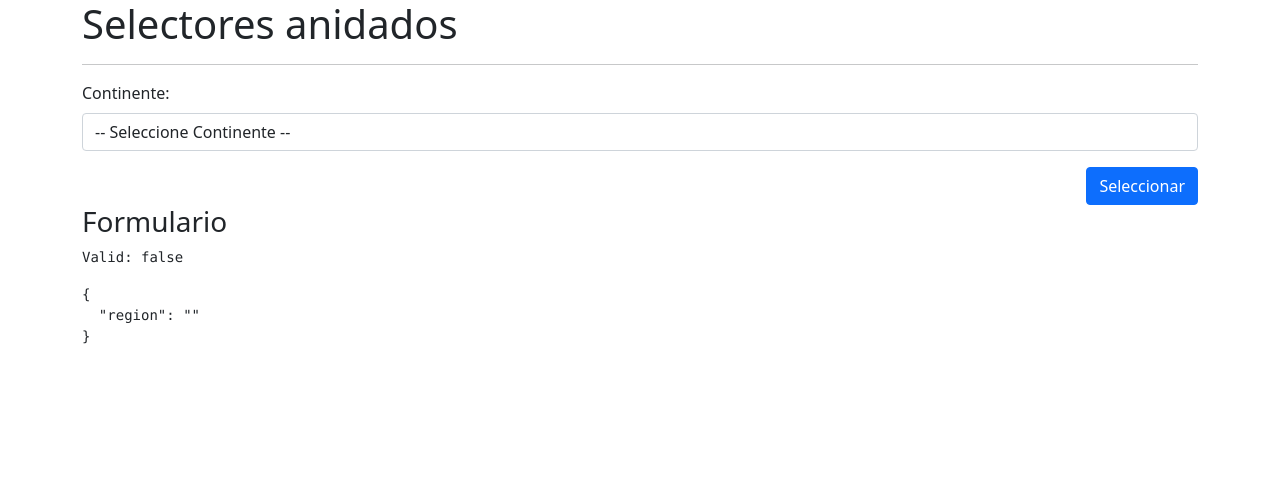
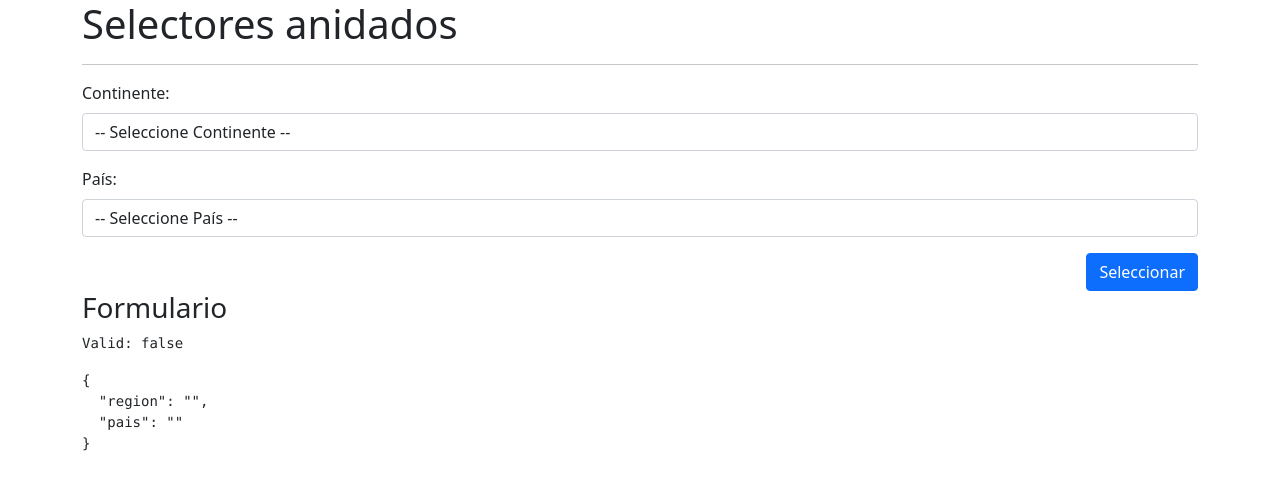
Before and after one commit to ConxiCR/Angular_selectores, an Angular app: page /selector/selector in a window 1280 px wide. Shown: the top 490 px of the page. Built offline with nearby package versions, Linux system fonts and the light colour scheme.

Commit message:
selector por pais
Signed-off-by: ConxiCr <conxicr@hotmail.com>

```diff
--- a/src/app/paises/pages/selector-page/selector-page.component.html
+++ b/src/app/paises/pages/selector-page/selector-page.component.html
@@ -2,7 +2,7 @@
 <hr>
 
 <form [formGroup]="miFormulario" (ngSubmit)="guardar()">
-
+    <!--región-->
     <div class="row mb-3">
         <div class="col">
             <label class="form-label">Continente:</label>
@@ -14,7 +14,18 @@
             </select>
         </div>
     </div>
-
+    <!--paises-->
+    <div class="row mb-3">
+        <div class="col">
+            <label class="form-label">País:</label>
+            <select class="form-control"
+                    formControlName="pais">
+                <option value=""> -- Seleccione País -- </option>
+                <option *ngFor="let pais of paises"
+                        [value]="pais.alpha3Code"> {{ pais.name }}</option>
+            </select>
+        </div>
+    </div>
     <div class="row">
         <div class="col">
             <button class="btn btn-primary float-end"
--- a/src/app/paises/pages/selector-page/selector-page.component.ts
+++ b/src/app/paises/pages/selector-page/selector-page.component.ts
@@ -1,6 +1,8 @@
 import { Component, OnInit } from '@angular/core';
 import { FormBuilder, FormGroup, Validators } from '@angular/forms';
 import { PaisesService } from '../../services/paises.service';
+
+import { PaisSmall } from '../../interfaces/paises.interface';
 
 @Component({
   selector: 'app-selector-page',
@@ -11,17 +13,32 @@ import { PaisesService } from '../../services/paises.service';
 export class SelectorPageComponent implements OnInit {
 
   miFormulario: FormGroup = this.formBuilder.group({
-    region: ['', Validators.required ]
+    region: ['', Validators.required ],
+    pais: ['', Validators.required ],
 
   })
   //llenar selectores
   regiones: string[] = [];
+  paises: PaisSmall[] = [];
 
   constructor( private formBuilder: FormBuilder,
-               private PaisesService: PaisesService ) { }
+               private paisesService: PaisesService ) { }
 
   ngOnInit(): void {
-    this.regiones = this.PaisesService.regiones;
+    this.regiones = this.paisesService.regiones;
+
+    //cuando cambie la región
+    this.miFormulario.get('region')?.valueChanges
+      .subscribe( region => {
+        console.log(region)
+
+        this.paisesService.getPaisesPorRegion( region )
+         .subscribe( paises => {
+           console.log(paises)
+           this.paises = paises;
+         })
+      })
+
   }
 
   guardar(){
```
